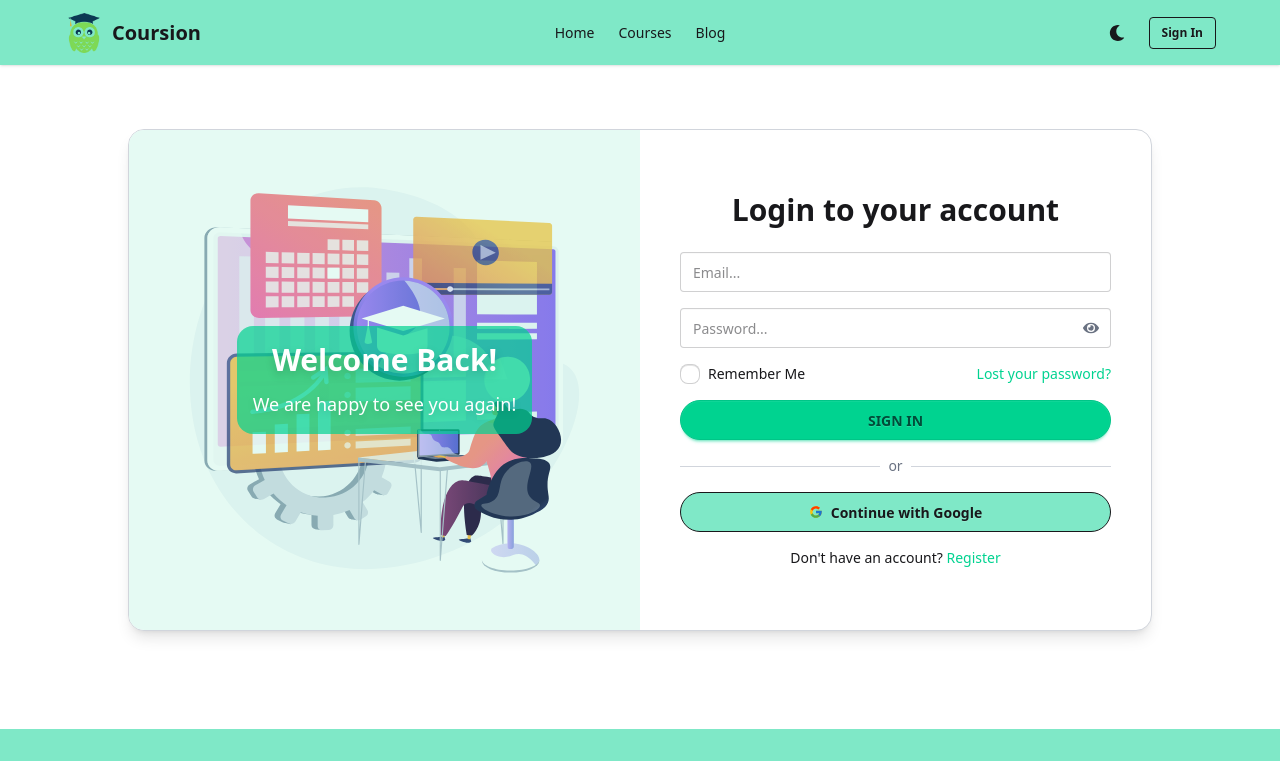
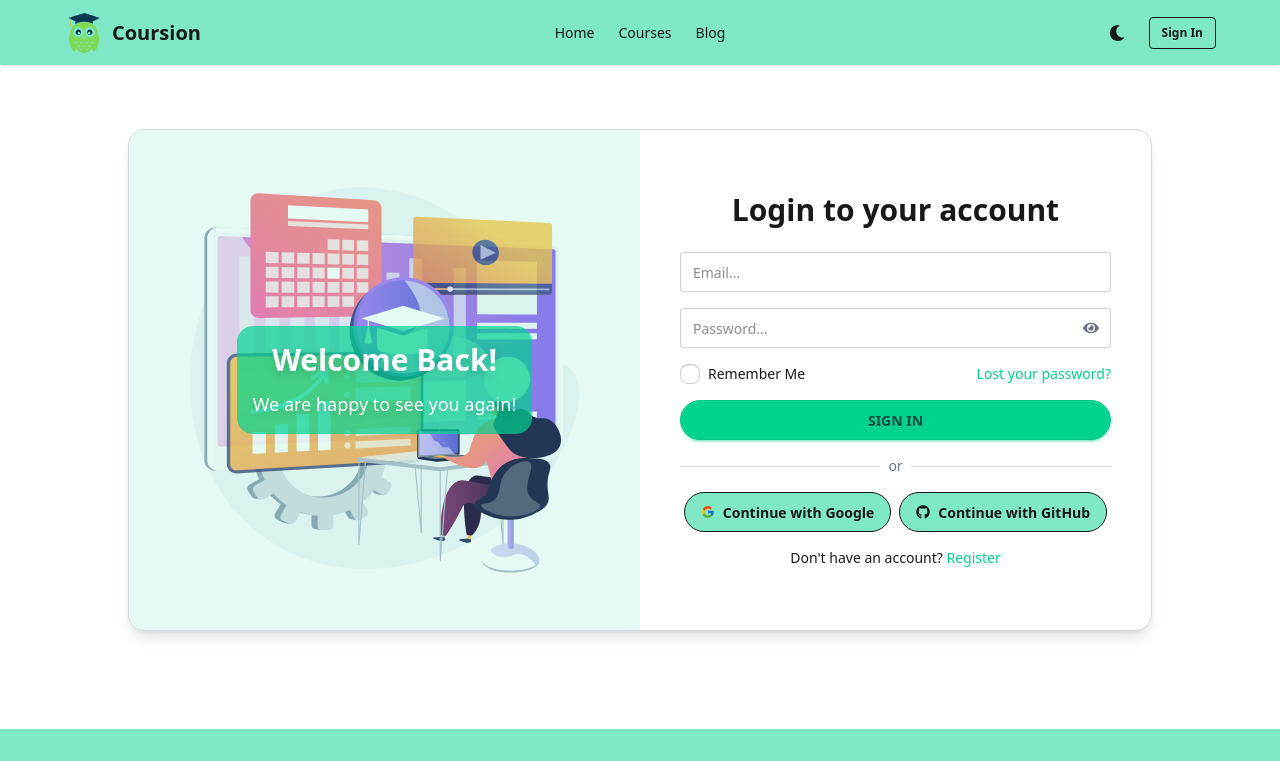
Before and after one commit to TonmoySarker-BD/Coursion, a React (Vite) app: page /signin in a window 1280 px wide. Shown: the top 761 px of the page. Built offline with nearby package versions, Linux system fonts and the light colour scheme; no server answers.

Commit message:
Added Github Login as second social login

```diff
--- a/src/components/UserAuth/Register.jsx
+++ b/src/components/UserAuth/Register.jsx
@@ -1,5 +1,5 @@
 import React, { use, useState } from "react";
-import { FaEye, FaEyeSlash } from "react-icons/fa";
+import { FaEye, FaEyeSlash, FaGithub } from "react-icons/fa";
 import { FcGoogle } from "react-icons/fc";
 import authbg from "../../assets/auth-bg.svg";
 import { AuthContext } from "../../context/Auth/AuthContext";
@@ -9,7 +9,7 @@ import Swal from "sweetalert2";
 const Register = () => {
     const navigate = useNavigate();
     const location = useLocation();
-    const { signInWithGoogle, createUser, updateUser, setUser, setLoading } = use(AuthContext);
+    const { signInWithGoogle, signInWithGithub, createUser, updateUser, setUser, setLoading } = use(AuthContext);
     const [showPassword, setShowPassword] = useState(false);
     const [showConfirmPassword, setShowConfirmPassword] = useState(false);
     const [passwordError, setPasswordError] = useState("");
@@ -37,10 +37,63 @@ const Register = () => {
             });
     };
 
-    const validatePassword = (password) => {
-        const regex = /^(?=.*[a-z])(?=.*[A-Z])(?=.*[\W_]).{8,}$/;
-        return regex.test(password);
+    const handleGithubSignIn = () => {
+        signInWithGithub()
+            .then(() => {
+                Swal.fire({
+                    icon: "success",
+                    title: "Signed in with GitHub",
+                    showConfirmButton: false,
+                    timer: 2000
+                });
+                navigate(location.state?.from?.pathname || '/');
+            })
+            .catch(err => {
+                console.error(err);
+                Swal.fire({
+                    icon: "error",
+                    title: 'GitHub Sign-in Failed',
+                    text: getErrorMessage(err.code),
+                    showConfirmButton: false,
+                    timer: 2000
+                });
+            });
     };
+
+    const validatePassword = (password, confirmPassword, email) => {
+        const errors = [];
+
+        if (password.length < 8) {
+            errors.push("Password must be at least 8 characters long.");
+        }
+
+        if (!/[A-Z]/.test(password)) {
+            errors.push("Password must contain at least one uppercase letter.");
+        }
+
+        if (!/[a-z]/.test(password)) {
+            errors.push("Password must contain at least one lowercase letter.");
+        }
+
+        if (!/\d/.test(password)) {
+            errors.push("Password must contain at least one number.");
+        }
+
+        if (!/[\W_]/.test(password)) {
+            errors.push("Password must contain at least one special character.");
+        }
+
+        if (email && password.toLowerCase().includes(email.split("@")[0].toLowerCase())) {
+            errors.push("Password cannot contain your email address.");
+        }
+
+        if (password !== confirmPassword) {
+            errors.push("Password and confirm password do not match.");
+        }
+
+        return errors;
+    };
+
 
     const handleRegister = async (e) => {
         e.preventDefault();
@@ -50,14 +103,12 @@ const Register = () => {
         const trimmedName = name.value.trim();
         const trimmedEmail = email.value.trim();
         const trimmedPhoto = photoURL.value.trim();
+        const pwd = password.value;
+        const confirmPwd = confirmPassword.value;
 
-        if (password.value !== confirmPassword.value) {
-            setPasswordError("Passwords do not match.");
-            return;
-        }
-
-        if (!validatePassword(password.value)) {
-            setPasswordError("Password must be at least 8 characters, include uppercase, lowercase, and a special character.");
+        const validationErrors = validatePassword(pwd, confirmPwd, trimmedEmail);
+        if (validationErrors.length > 0) {
+            setPasswordError(validationErrors.join("\n"));
             return;
         }
 
@@ -179,7 +230,11 @@ const Register = () => {
                                     {showConfirmPassword ? <FaEyeSlash /> : <FaEye />}
                                 </button>
                                 {passwordError && (
-                                    <p className="text-error text-sm mt-1">{passwordError}</p>
+                                    <ul className="text-error text-sm list-disc ml-5">
+                                        {passwordError.split("\n").map((err, idx) => (
+                                            <li key={idx}>{err}</li>
+                                        ))}
+                                    </ul>
                                 )}
                             </div>
                             <button type="submit" className="btn btn-success w-full rounded-full">
@@ -194,14 +249,24 @@ const Register = () => {
                             <div className="h-px flex-1 bg-gray-300" />
                         </div>
 
-                        {/* Google Sign-Up */}
+                        <div className="flex items-center justify-center  gap-2">
+                            {/* Google Sign-In */}
                             <button
                                 onClick={handleGoogleSignUp}
-                            className="btn btn-outline bg-success/50 w-full flex items-center justify-center gap-2 rounded-full"
+                                className="btn btn-outline bg-success/50 flex items-center justify-center gap-2 rounded-full"
                             >
                                 <FcGoogle />
                                 Continue with Google
                             </button>
+                            {/* Github Sign-In */}
+                            <button
+                                onClick={handleGithubSignIn}
+                                className="btn btn-outline bg-success/50 flex items-center justify-center gap-2 rounded-full"
+                            >
+                                <FaGithub />
+                                Continue with GitHub
+                            </button>
+                        </div>
 
                         {/* Sign In Link */}
                         <p className="text-center text-sm mt-4">
--- a/src/components/UserAuth/SignIn.jsx
+++ b/src/components/UserAuth/SignIn.jsx
@@ -1,5 +1,5 @@
 import React, { use, useState } from "react";
-import { FaEye, FaEyeSlash } from "react-icons/fa";
+import { FaEye, FaEyeSlash, FaGithub } from "react-icons/fa";
 import authbg from "../../assets/auth-bg.svg";
 import { FcGoogle } from "react-icons/fc";
 import { AuthContext } from "../../context/Auth/AuthContext";
@@ -9,7 +9,7 @@ import { useLocation, useNavigate } from "react-router";
 const SignIn = () => {
     const navigate = useNavigate();
     const location = useLocation();
-    const { signInWithGoogle, signInUser, setLoading } = use(AuthContext);
+    const { signInWithGoogle, signInWithGithub, signInUser, setLoading } = use(AuthContext);
     const [showPassword, setShowPassword] = useState(false);
 
     const handleGoogleSignIn = () => {
@@ -33,6 +33,31 @@ const SignIn = () => {
                     timer: 2000
                 });
             });
+    };
+
+    const handleGithubSignIn = () => {
+        signInWithGithub()
+            .then(() => {
+                Swal.fire({
+                    icon: "success",
+                    title: "Signed in with GitHub",
+                    showConfirmButton: false,
+                    timer: 2000
+                });
+                navigate(location.state?.from?.pathname || '/');
+            })
+            .catch(err => {
+                console.error(err);
+                Swal.fire({
+                    icon: "error",
+                    title: 'GitHub Sign-in Failed',
+                    text: getErrorMessage(err.code),
+                    showConfirmButton: false,
+                    timer: 2000
+                });
+            }).finally(() => {
+                setLoading(false);
+            })
     };
 
     const handleSubmit = async (e) => {
@@ -140,14 +165,24 @@ const SignIn = () => {
                             <div className="h-px flex-1 bg-gray-300" />
                         </div>
 
+                        <div className="flex items-center justify-center  gap-2">
                             {/* Google Sign-In */}
                             <button
                                 onClick={handleGoogleSignIn}
-                            className="btn btn-outline bg-success/50 w-full flex items-center justify-center gap-2 rounded-full"
+                                className="btn btn-outline bg-success/50 flex items-center justify-center gap-2 rounded-full"
                             >
                                 <FcGoogle />
                                 Continue with Google
                             </button>
+                            {/* Github Sign-In */}
+                            <button
+                                onClick={handleGithubSignIn}
+                                className="btn btn-outline bg-success/50 flex items-center justify-center gap-2 rounded-full"
+                            >
+                                <FaGithub />
+                                Continue with GitHub
+                            </button>
+                        </div>
 
                         {/* Sign In link */}
                         <p className="text-center text-sm mt-4">
--- a/src/components/shared/Footer.jsx
+++ b/src/components/shared/Footer.jsx
@@ -1,9 +1,11 @@
-import React from 'react';
+import React, { use } from 'react';
 import { Link } from 'react-router';
 import { FaFacebook, FaTwitter, FaGithub, FaLinkedin } from 'react-icons/fa';
 import logo from '../../assets/logo.png';
+import { AuthContext } from '../../context/Auth/AuthContext';
 
 const Footer = () => {
+    const { user } = use(AuthContext);
     return (
         <footer className="bg-success/50 text-base-content px-[5%] py-10 mt-10">
             <div className="max-w-7xl mx-auto grid grid-cols-1 md:grid-cols-3 gap-8">
@@ -32,12 +34,25 @@ const Footer = () => {
                 </div>
 
                 <div>
+                    {user ? (
+                        <>
+                            <h4 className="font-semibold text-lg mb-2">Quick Links</h4>
+                            <ul className="space-y-1">
+                                <li><Link to="/my-courses">My Courses </Link></li>
+                                <li><Link to="/manage-courses">Manage Courses</Link></li>
+                                <li><Link to="/add-course">Add Course</Link></li>
+                            </ul>
+                        </>
+                    ) : (
+                        <>
                             <h4 className="font-semibold text-lg mb-2">Account</h4>
                             <ul className="space-y-1">
                                 <li><Link to="/signin">Sign In</Link></li>
                                 <li><Link to="/register">Register</Link></li>
                                 <li><Link to="/terms&conditions">Terms & Conditions</Link></li>
                             </ul>
+                        </>
+                    )}
                 </div>
             </div>
 
--- a/src/context/Auth/AuthContext.jsx
+++ b/src/context/Auth/AuthContext.jsx
@@ -1,9 +1,10 @@
-import { createUserWithEmailAndPassword, GoogleAuthProvider, onAuthStateChanged, sendPasswordResetEmail, signInWithEmailAndPassword, signInWithPopup, signOut, updateProfile } from "firebase/auth";
+import { createUserWithEmailAndPassword, GithubAuthProvider, GoogleAuthProvider, onAuthStateChanged, sendPasswordResetEmail, signInWithEmailAndPassword, signInWithPopup, signOut, updateProfile } from "firebase/auth";
 import { createContext, useState } from "react";
 import { auth } from "./firebase.init";
 
 export const AuthContext = createContext(null);
 const googleProvider = new GoogleAuthProvider();
+const GithubProvider = new GithubAuthProvider();
 
 export const AuthProvider = ({ children }) => {
     const [loading, setLoading] = useState(true);
@@ -19,6 +20,11 @@ export const AuthProvider = ({ children }) => {
         setLoading(true);
         return signInWithPopup(auth, googleProvider);
     }
+
+    const signInWithGithub = () => {
+        setLoading(true);
+        return signInWithPopup(auth, GithubProvider);
+    };
 
     const signInUser = (email, password) => {
         setLoading(true);
@@ -64,7 +70,8 @@ export const AuthProvider = ({ children }) => {
         updateUser,
         logout,
         forgotPassword,
-        signInWithGoogle
+        signInWithGoogle,
+        signInWithGithub
     };
 
     return (
```
Lines whose indentation alone changed are shown as unchanged.
